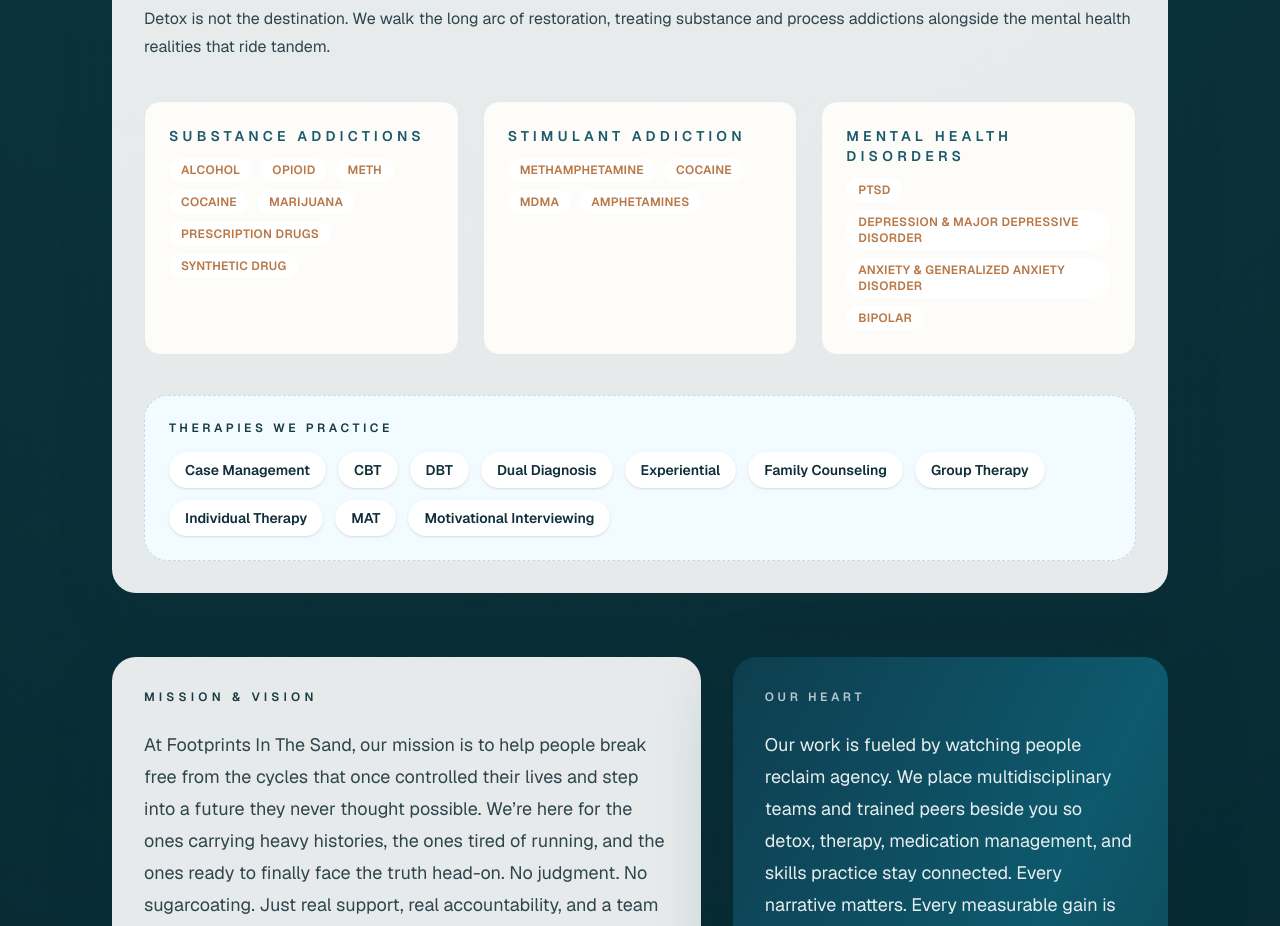
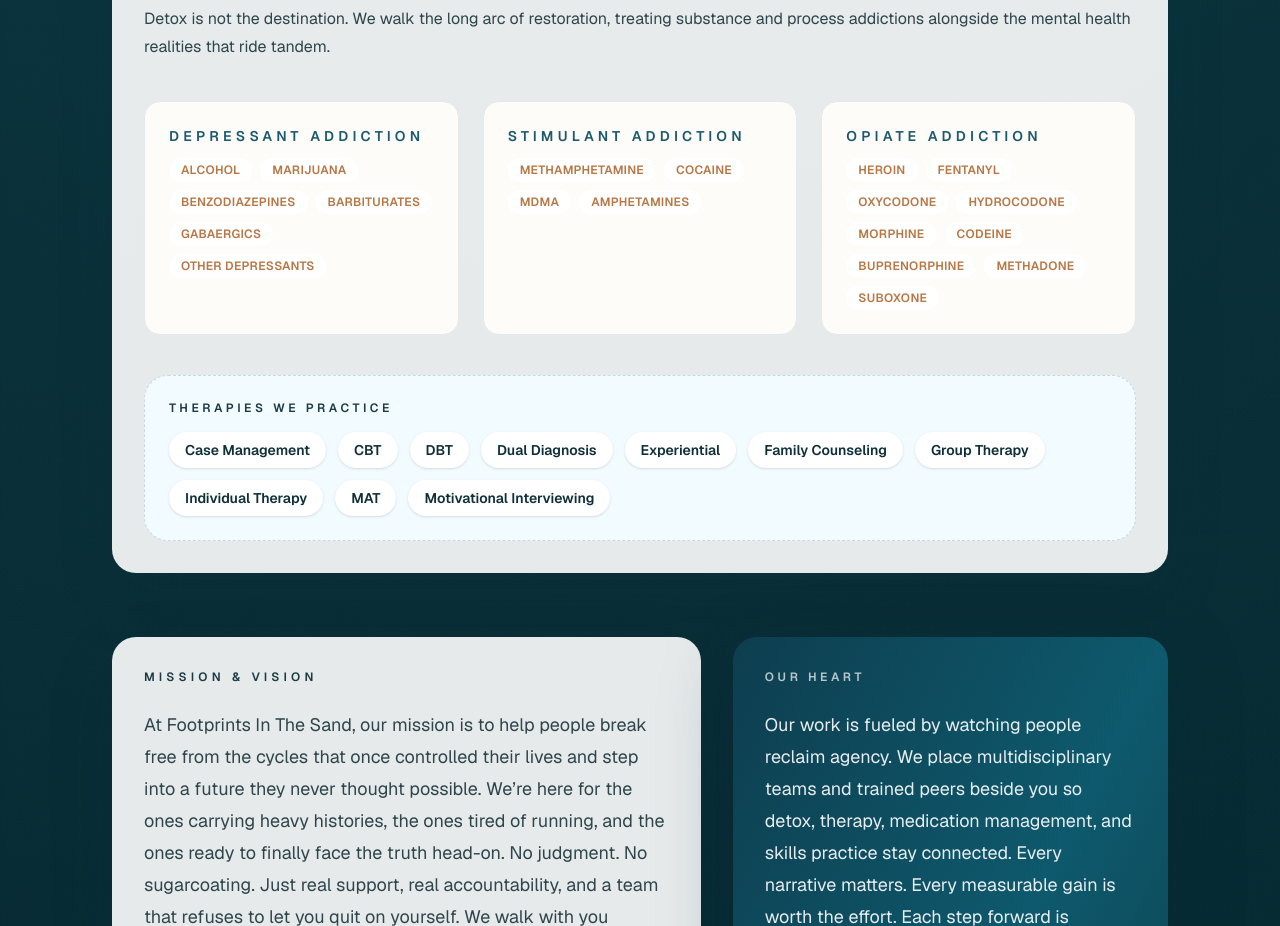
Before and after one commit to KristianPetrov/Footprints-In-The-Sand, a Next.js app: page / in a window 1280 px wide. Shown: the part 2300-3226 px from the top of the page. Built offline with nearby package versions, Linux system fonts and the light colour scheme.

Commit message:
updated drug treatments

```diff
--- a/app/page.tsx
+++ b/app/page.tsx
@@ -205,15 +205,14 @@ const programHighlights = [
 
 const treatmentTracks = [
   {
-    category: "Substance Addictions",
+    category: "Depressant Addiction",
     items: [
       "Alcohol",
-      "Opioid",
-      "Meth",
-      "Cocaine",
       "Marijuana",
-      "Prescription Drugs",
-      "Synthetic Drug",
+      "Benzodiazepines",
+      "Barbiturates",
+      "GABAergics",
+      "Other Depressants",
     ],
   },
   {
@@ -221,12 +220,18 @@ const treatmentTracks = [
     items: ["Methamphetamine", "Cocaine", "MDMA", "Amphetamines"],
   },
   {
-    category: "Mental Health Disorders",
+    category: "Opiate Addiction",
     items: [
-      "PTSD",
-      "Depression & Major Depressive Disorder",
-      "Anxiety & Generalized Anxiety Disorder",
-      "Bipolar",
+      "Heroin",
+      "Fentanyl",
+      "Oxycodone",
+      "Hydrocodone",
+      "Morphine",
+      "Codeine",
+      "Buprenorphine",
+      "Methadone",
+      "Suboxone",
+
     ],
   },
 ];
```
